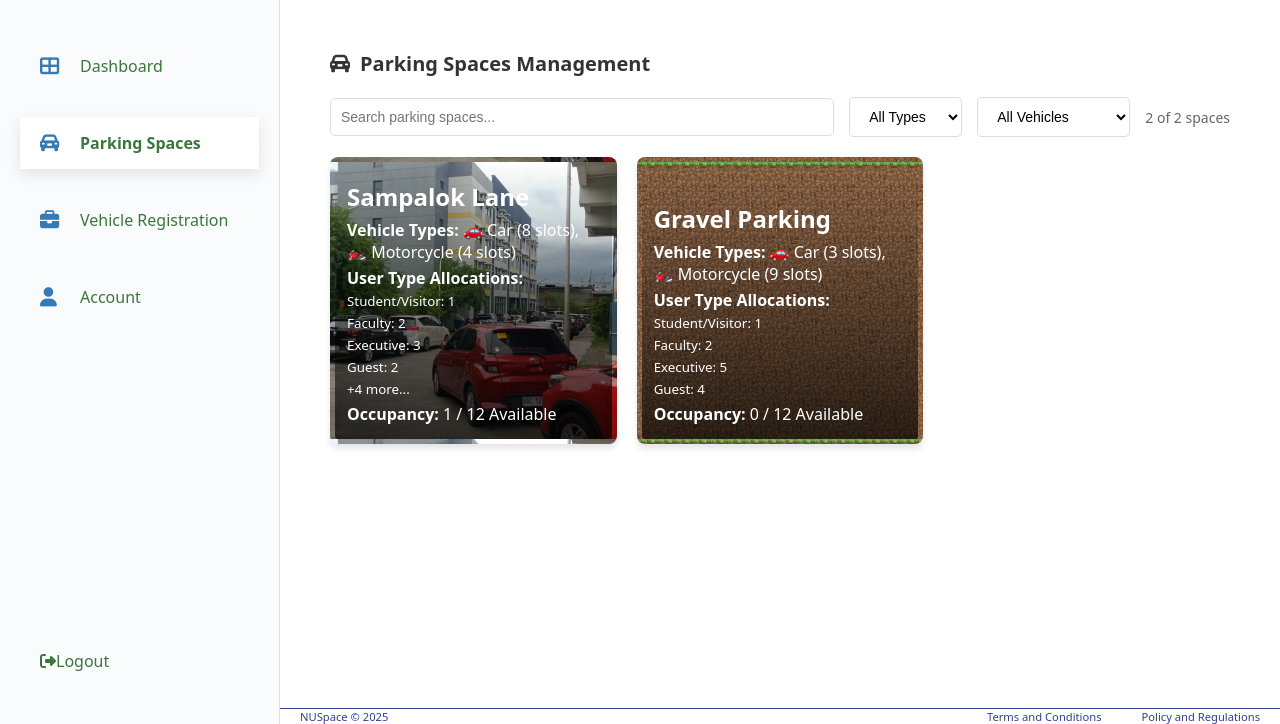
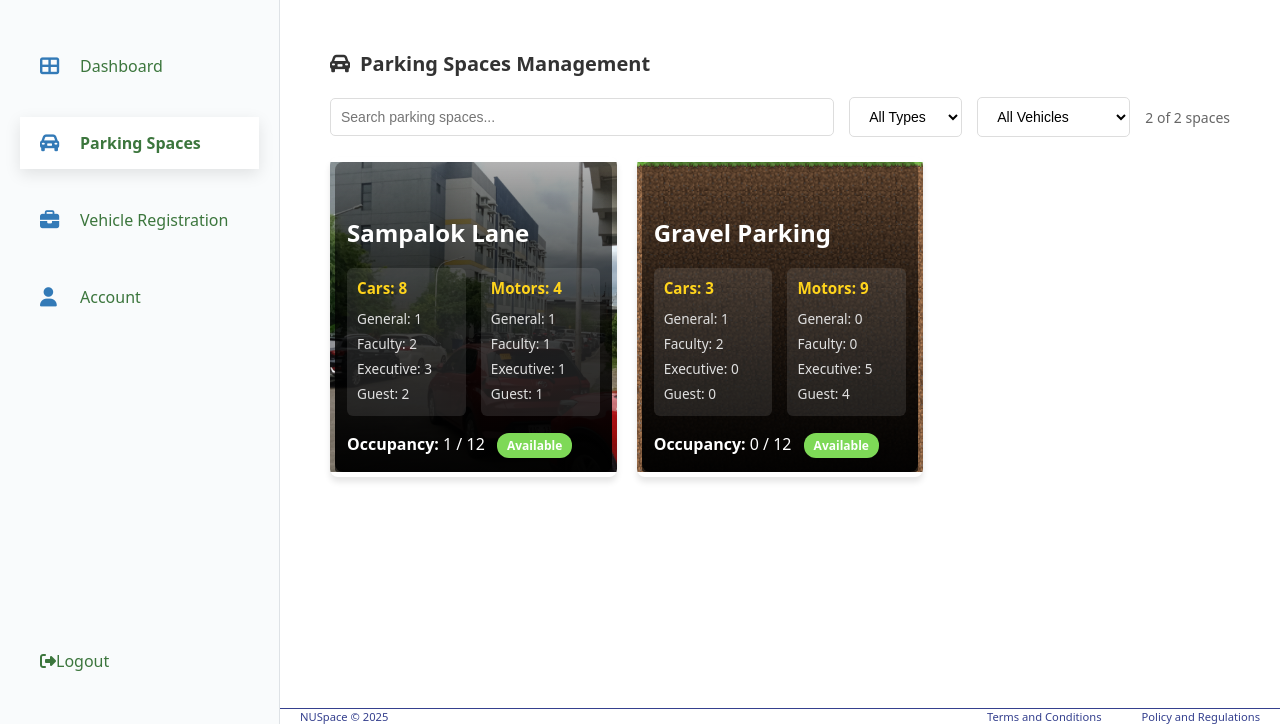
Before and after one commit to NeilVB/parking-management-system, a PHP site: page /controller/dashboard.php in a window 1280 px wide, after a click on "Parking Spaces". Shown: the part 76-800 px from the top of the page. Run offline with PHP 8.4, Linux system fonts and the light colour scheme; the visitor is signed in with stand-in values (Sample User, id 1); data comes from the database, SQL or seed files in the repository.

Commit message:
Fixed Space count and display in parking spaces management. (Only PC)

```diff
--- a/views/dashboard.php
+++ b/views/dashboard.php
@@ -211,35 +211,47 @@ $distribution = $model->getSlotDistribution();
                             // Get allocations for this parking space
                             $allocations = $parkingModel->getAllocations($row['id']);
 
-                            // Compute slots and user types
-                            $carSlots = 0;
-                            $motorcycleSlots = 0;
-                            $userTypesSet = []; // use associative to avoid duplicates
-                            $allocationDetails = [];
+                            // Organize allocations by vehicle type and user type
+                            $carAlloc = ['General' => 0, 'Faculty' => 0, 'Executive' => 0, 'Guest' => 0];
+                            $motoAlloc = ['General' => 0, 'Faculty' => 0, 'Executive' => 0, 'Guest' => 0];
+                            $userTypesSet = [];
 
                             foreach ($allocations as $alloc) {
-                                if ($alloc['vehicle_type_id'] == 1) {
-                                    $carSlots += (int)$alloc['allocated_slots'];
-                                } else {
-                                    $motorcycleSlots += (int)$alloc['allocated_slots'];
-                                }
+                                if ((int)$alloc['allocated_slots'] > 0) {
+                                    $ut = trim($alloc['user_type']);
+                                    $slots = (int)$alloc['allocated_slots'];
 
-                                if ((int)$alloc['allocated_slots'] > 0) {
-                                    // record user type (use the user_type field from join)
-                                    $ut = strtolower(trim($alloc['user_type']));
-                                    // normalize to simple keys: student/visitor -> general
-                                    if (strpos($ut, 'student') !== false || strpos($ut, 'visitor') !== false) {
+                                    // Map user type to simplified name
+                                    $utKey = 'General';
+                                    if (stripos($ut, 'faculty') !== false) {
+                                        $utKey = 'Faculty';
+                                        $userTypesSet['faculty'] = true;
+                                    } elseif (stripos($ut, 'executive') !== false) {
+                                        $utKey = 'Executive';
+                                        $userTypesSet['executive'] = true;
+                                    } elseif (stripos($ut, 'guest') !== false) {
+                                        $utKey = 'Guest';
+                                        $userTypesSet['guest'] = true;
+                                    } else {
                                         $userTypesSet['general'] = true;
-                                    } elseif (strpos($ut, 'faculty') !== false) {
-                                        $userTypesSet['faculty'] = true;
-                                    } elseif (strpos($ut, 'executive') !== false) {
-                                        $userTypesSet['executive'] = true;
-                                    } elseif (strpos($ut, 'guest') !== false) {
-                                        $userTypesSet['guest'] = true;
                                     }
-                                    $allocationDetails[] = $alloc['user_type'] . ': ' . (int)$alloc['allocated_slots'];
+
+                                    // Assign to car or motorcycle
+                                    if ($alloc['vehicle_type_id'] == 1) {
+                                        $carAlloc[$utKey] += $slots;
+                                    } else {
+                                        $motoAlloc[$utKey] += $slots;
+                                    }
                                 }
                             }
+
+                            // Calculate totals
+                            $carSlots = array_sum($carAlloc);
+                            $motorcycleSlots = array_sum($motoAlloc);
+                            $totalSlots = $carSlots + $motorcycleSlots;
+                            $parkedCount = (int)$row['parked_car_count'] + (int)$row['parked_motorcycle_count'];
+                            $available = $totalSlots - $parkedCount;
+                            $status = $available > 0 ? 'Available' : 'Full';
 
                             // Prepare data attributes
                             $userTypes = !empty($userTypesSet) ? implode(',', array_keys($userTypesSet)) : '';
@@ -248,13 +260,7 @@ $distribution = $model->getSlotDistribution();
                             if ($row['supports_motorcycle']) $vehicles[] = 'motorcycle';
                             $vehiclesAttr = implode(',', $vehicles);
 
-                            // Calculate totals
-                            $totalSlots = $carSlots + $motorcycleSlots;
-                            $parkedCount = (int)$row['parked_car_count'] + (int)$row['parked_motorcycle_count'];
-                            $available = $totalSlots - $parkedCount;
-                            $status = $available > 0 ? 'Available' : 'Full';
-
-                            // image path safe output
+                            // Safe output
                             $imgSafe = htmlspecialchars($imagePath, ENT_QUOTES, 'UTF-8');
                             $nameSafe = htmlspecialchars($row['name'], ENT_QUOTES, 'UTF-8');
                         ?>
@@ -267,29 +273,30 @@ $distribution = $model->getSlotDistribution();
                                 <div class="overlay">
                                     <h3><?php echo $nameSafe; ?></h3>
 
-                                    <p><strong>Vehicle Types:</strong>
-                                        <?php
-                                        $types = [];
-                                        if ($row['supports_car']) $types[] = '🚗 Car (' . $carSlots . ' slots)';
-                                        if ($row['supports_motorcycle']) $types[] = '🏍️ Motorcycle (' . $motorcycleSlots . ' slots)';
-                                        echo implode(', ', $types);
-                                        ?>
-                                    </p>
+                                    <div class="allocations-grid">
+                                        <!-- Car Column -->
+                                        <?php if ($row['supports_car']): ?>
+                                        <div class="alloc-column">
+                                            <div class="alloc-title">Cars: <?php echo $carSlots; ?></div>
+                                            <?php foreach ($carAlloc as $type => $count): ?>
+                                                <div class="alloc-row"><?php echo $type; ?>: <?php echo $count; ?></div>
+                                            <?php endforeach; ?>
+                                        </div>
+                                        <?php endif; ?>
 
-                                    <p><strong>User Type Allocations:</strong><br>
-                                        <?php
-                                        if (!empty($allocationDetails)) {
-                                            echo '<small>' . implode('<br>', array_slice($allocationDetails, 0, 4)) . '</small>';
-                                            if (count($allocationDetails) > 4) {
-                                                echo '<br><small>+' . (count($allocationDetails) - 4) . ' more...</small>';
-                                            }
-                                        } else {
-                                            echo '<small>No allocations</small>';
-                                        }
-                                        ?>
-                                    </p>
+                                        <!-- Motorcycle Column -->
+                                        <?php if ($row['supports_motorcycle']): ?>
+                                        <div class="alloc-column">
+                                            <div class="alloc-title">Motors: <?php echo $motorcycleSlots; ?></div>
+                                            <?php foreach ($motoAlloc as $type => $count): ?>
+                                                <div class="alloc-row"><?php echo $type; ?>: <?php echo $count; ?></div>
+                                            <?php endforeach; ?>
+                                        </div>
+                                        <?php endif; ?>
+                                    </div>
 
-                                    <p><strong>Occupancy:</strong>
+                                    <p class="occupancy-info">
+                                        <strong>Occupancy:</strong>
                                         <?php echo $parkedCount; ?> / <?php echo $totalSlots; ?>
                                         <span class="status-badge <?php echo strtolower($status); ?>">
                                             <?php echo htmlspecialchars($status); ?>
@@ -309,7 +316,6 @@ $distribution = $model->getSlotDistribution();
                         <?php
                         endwhile;
                         ?>
-
                     </div>
                 </div>
 
--- a/views/dashboardstyle.css
+++ b/views/dashboardstyle.css
@@ -350,185 +350,124 @@ body {
     width: 7rem;
 }
 
-.parking-grid {
-    display: grid;
-    grid-template-columns: repeat(auto-fit, 349px);
-    gap: 20px;
-    margin-bottom: 2rem;
-}
-
-.parking-space-card {
+/* Parking Card Base Styles */
+.parking-card {
     position: relative;
     width: 349px;
-    height: 288px;
+    height: 320px;
     overflow: hidden;
     display: flex;
     flex-direction: column;
     justify-content: flex-end;
-    padding: 20px;
     color: white;
     background-size: cover;
     background-position: center;
     box-shadow: 0 4px 8px rgba(0, 0, 0, 0.1);
+    border-radius: 8px;
+    background-repeat: no-repeat;
 }
 
-.parking-space-card::before {
+.parking-card::before {
     content: '';
     position: absolute;
     top: 0;
     left: 0;
     right: 0;
     bottom: 0;
-    background: linear-gradient(to top, rgba(0, 0, 0, 0.85) 0%, rgba(0, 0, 0, 0) 50%);
+    background: linear-gradient(to top, rgba(0, 0, 0, 0.92) 0%, rgba(0, 0, 0, 0.3) 100%);
     z-index: 1;
+    border-radius: 8px;
 }
 
-.parking-space-card * {
+.parking-card .overlay {
     position: relative;
     z-index: 2;
+    padding: 20px;
 }
 
-.parking-space-name {
+.parking-card h3 {
     font-size: 1.2rem;
-    font-weight: 600;
+    margin-bottom: 15px;
 }
 
-.parking-space-availability {
-    font-size: 2.5rem;
-    font-weight: 700;
-    line-height: 1.1;
+/* Side by Side Allocations Grid */
+.allocations-grid {
+    display: grid;
+    grid-template-columns: 1fr 1fr;
+    gap: 15px;
+    margin: 15px 0;
 }
 
-.parking-slots-list {
-    flex-basis: 320px;
-    flex-shrink: 0;
-    border: 1px solid var(--border-color);
-    padding: 20px;
-    box-shadow: none;
+.alloc-column {
+    background: rgba(255, 255, 255, 0.1);
+    padding: 10px;
+    border-radius: 6px;
 }
 
-.parking-slots-list h4 {
-    display: flex;
-    flex-direction: column;
-    font-size: 1.1rem;
-    margin-bottom: 25px;
-    border-bottom: none;
-    padding-bottom: 0;
-    font-weight: 500;
-    color: var(--map-green);
+.alloc-title {
+    font-weight: 700;
+    color: #FFD41C;
+    margin-bottom: 8px;
+    font-size: 0.95rem;
 }
 
-.parking-slots-list h4 i {
-    margin-right: 0;
-    margin-bottom: 8px;
-    color: var(--primary-blue);
-    font-size: 1.8rem;
+.alloc-row {
+    font-size: 0.85rem;
+    padding: 3px 0;
+    color: #e0e0e0;
 }
 
-.slot-item {
-    display: flex;
-    align-items: baseline;
-    margin-bottom: 20px;
+.occupancy-info {
+    margin: 10px 0;
+    font-size: 0.9rem;
 }
 
-.slot-count {
-    font-weight: 700;
-    font-size: 2.2rem;
-    width: 80px;
-    color: var(--text-color-dark);
-    line-height: 1;
+.status-badge {
+    display: inline-block;
+    padding: 4px 10px;
+    border-radius: 12px;
+    font-size: 0.75rem;
+    font-weight: 600;
+    margin-left: 8px;
 }
 
-#parking-spaces .page-header .header-actions .drops {
-    display: flex;
-    gap: 2rem;
-    /* border: 1px solid red; */
+.status-badge.available {
+    background-color: #7ED957;
+    color: white;
 }
 
-.slot-name {
-    color: var(--map-green);
-    font-weight: 500;
+.status-badge.full {
+    background-color: #CB211B;
+    color: white;
 }
 
-/* --- Parking Spaces Page --- */
-.page-header {
-    display: flex;
-    justify-content: space-between;
-    align-items: center;
-    margin-bottom: 30px;
-}
-
-.header-actions {
-    display: flex;
-    gap: 15px;
-}
-
-.btn {
-    padding: 10px 20px;
+.parking-card .edit-space-btn {
+    margin-top: 10px;
+    padding: 8px 16px;
+    background-color: #FFD41C;
+    color: #35408E;
     border: none;
     border-radius: 4px;
     font-weight: 600;
     cursor: pointer;
-    font-size: 0.9rem;
-    display: flex;
-    align-items: center;
-    gap: 8px;
+    transition: all 0.3s ease;
 }
 
-.btn-primary {
-    background-color: var(--primary-blue);
+.parking-card .edit-space-btn:hover {
+    background-color: #35408E;
     color: white;
 }
 
-.btn-secondary {
-    background-color: white;
-    color: var(--text-color-dark);
-    border: 1px solid var(--border-color);
-}
+/* Mobile */
+@media screen and (max-width: 425px) {
+    .parking-card {
+        width: 100%;
+    }
 
-.parking-grid {
-    display: grid;
-    grid-template-columns: repeat(auto-fit, 349px);
-    gap: 20px;
-    margin-bottom: 2rem;
-}
-
-/* --- Add Parking Space Card --- */
-.add-space-card {
-    width: 349px;
-    height: 288px;
-    display: flex;
-    justify-content: center;
-    align-items: center;
-    background-color: #f0f0f0;
-    border: 2px dashed #adb5bd;
-    cursor: pointer;
-    transition: background-color 0.3s, border-color 0.3s;
-}
-
-.add-space-card:hover {
-    background-color: #e2e2e2;
-    border-color: #495057;
-}
-
-.add-space-content {
-    display: flex;
-    flex-direction: column;
-    align-items: center;
-    gap: 15px;
-    color: #495057;
-    font-weight: 500;
-    font-size: 1rem;
-}
-
-.add-space-content i {
-    font-size: 2.2rem;
-}
-
-.bottom-action {
-    display: flex;
-    justify-content: center;
-    margin-top: 2rem;
+    .allocations-grid {
+        grid-template-columns: 1fr;
+        gap: 10px;
+    }
 }
 
 /* --- Footer --- */
--- a/views/js/filter.js
+++ b/views/js/filter.js
@@ -13,7 +13,8 @@ document.addEventListener("DOMContentLoaded", () => {
 
     function filterParkingSpaces() {
     const parkingCards = document.querySelectorAll(".parking-container .parking-card:not(.add-card)");
-        let visibleCount = 0;
+    const visibleIds = new Set();
+    const totalIds = new Set();
 
     parkingCards.forEach(card => {
         const name = normalize(card.dataset.name);
@@ -38,16 +39,19 @@ document.addEventListener("DOMContentLoaded", () => {
             currentVehicleFilter === "all" ||
             vehicles.includes(normalize(currentVehicleFilter));
 
+        totalIds.add(card.dataset.id);
+
         if (matchesSearch && matchesType && matchesVehicle) {
             card.style.display = "";
-                visibleCount++;
+            visibleIds.add(card.dataset.id);
         } else {
             card.style.display = "none";
         }
     });
 
-        updateVisibleCount(visibleCount, parkingCards.length);
+    updateVisibleCount(visibleIds.size, totalIds.size);
 }
+
 
     function updateVisibleCount(visible, total) {
         const countElement = document.getElementById("spaces-count");
@@ -77,7 +81,6 @@ document.addEventListener("DOMContentLoaded", () => {
             filterParkingSpaces();
         });
     }
-
     // Run once after everything is rendered
     setTimeout(filterParkingSpaces, 300);
 });
```
Also changed, not shown: views/admin_dashboard.php (+57 -50 lines), views/admindashboardstyle.css (+79 -54 lines). Lines whose indentation alone changed are shown as unchanged.
